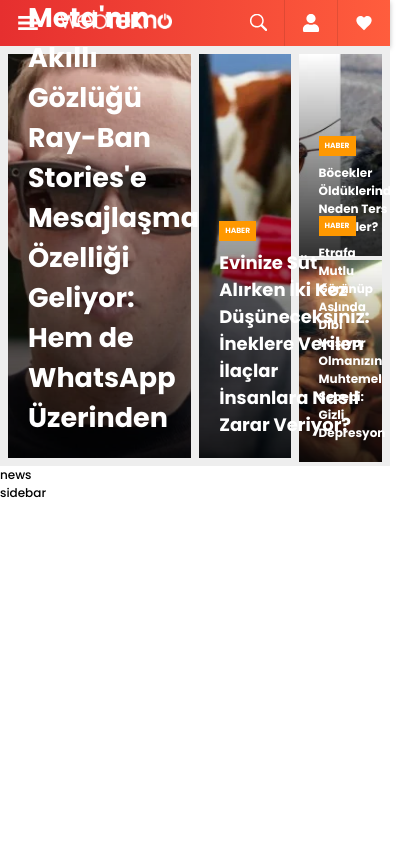
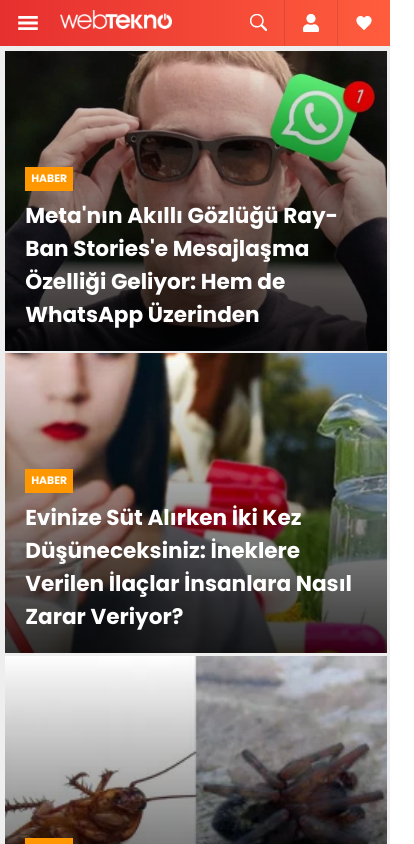
Before and after one commit to sellimenes/webtekno-clone, a React (Create React App) app: page / in a window 390 px wide. Shown: the top 844 px of the page, 414 px wide, since content can reach past the window. Built offline with nearby package versions, Linux system fonts and the light colour scheme.

Commit message:
some responsive styling
added some responsive styles. still some problems.

ex. on responsive design, slider is not pushing down other components.

```diff
--- a/src/components/Slider/slider.css
+++ b/src/components/Slider/slider.css
@@ -122,3 +122,36 @@
 .third-article h2{
     font-size: 1rem;
 }
+
+@media screen and (max-width: 1240px) {
+    .slider-list{
+        font-size: 0.7rem;
+    }
+}
+
+@media screen and (max-width: 964px) {
+    .slider{
+        flex-direction: column;
+    }
+    .article{
+        margin: 0.1rem;
+        height: 300px;
+        width: 100%;
+    }
+
+    .other-article{
+        width: 100%;
+    }
+
+    .slider-article h5{
+        font-size: 0.9rem;
+    }
+
+    .slider-article h2{
+        font-size: 1.8rem;
+    }
+
+    .slider-list{
+        font-size: 1rem;
+    }
+}
```
